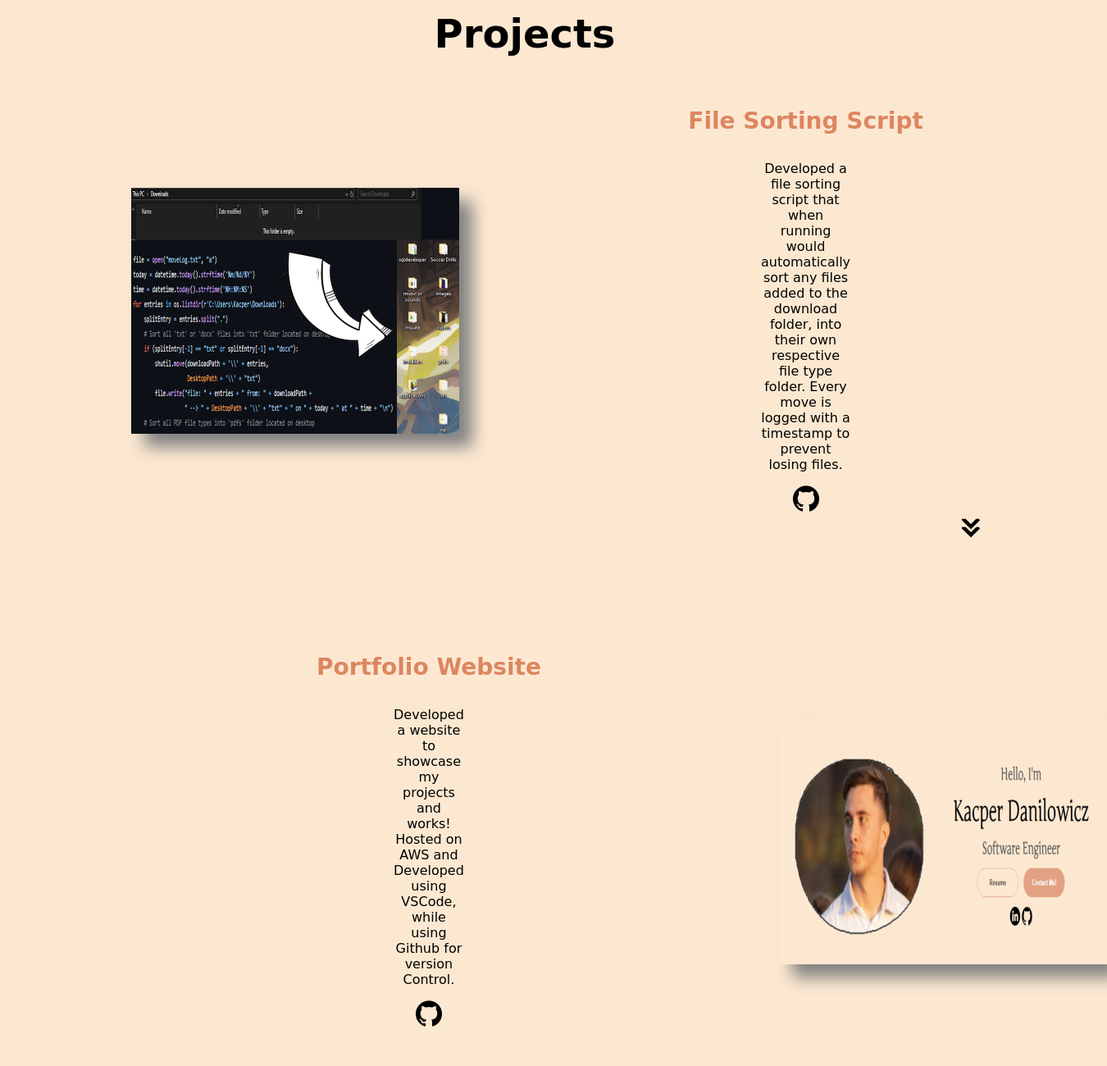
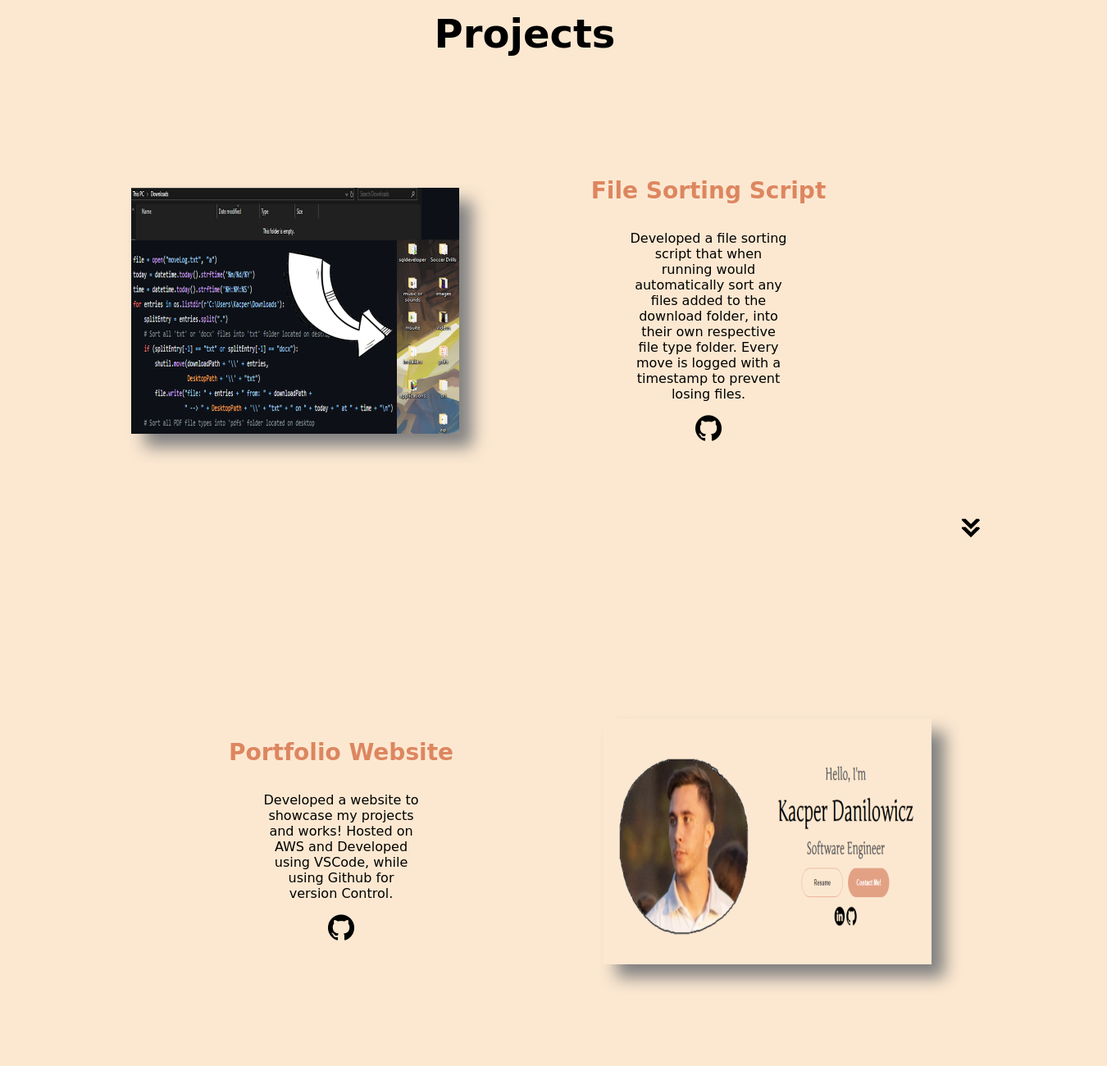
Before and after one commit to Kaspooky/Portfolio-Website, a plain HTML site: page index.html in a window 1280 px wide. Shown: the part 2380-3680 px from the top of the page at 82% size, 1350 px wide, since content can reach past the window. Drawn offline with Linux system fonts and the light colour scheme; a web font is replaced by a local one.

Commit message:
Update style.css

```diff
--- a/style.css
+++ b/style.css
@@ -282,7 +282,7 @@ section {
 }
 
 #projects .section__text {
-    margin: 0 10rem;
+    margin: 0 5rem;
 }
 
 #project-2 {
@@ -290,7 +290,8 @@ section {
 }
 
 #project-2 .section__text {
-    margin: 0 10rem;
+    align-items: left;
+    margin: 0 5rem;
 }
 
 #project-2 .section__pic-container {
```
